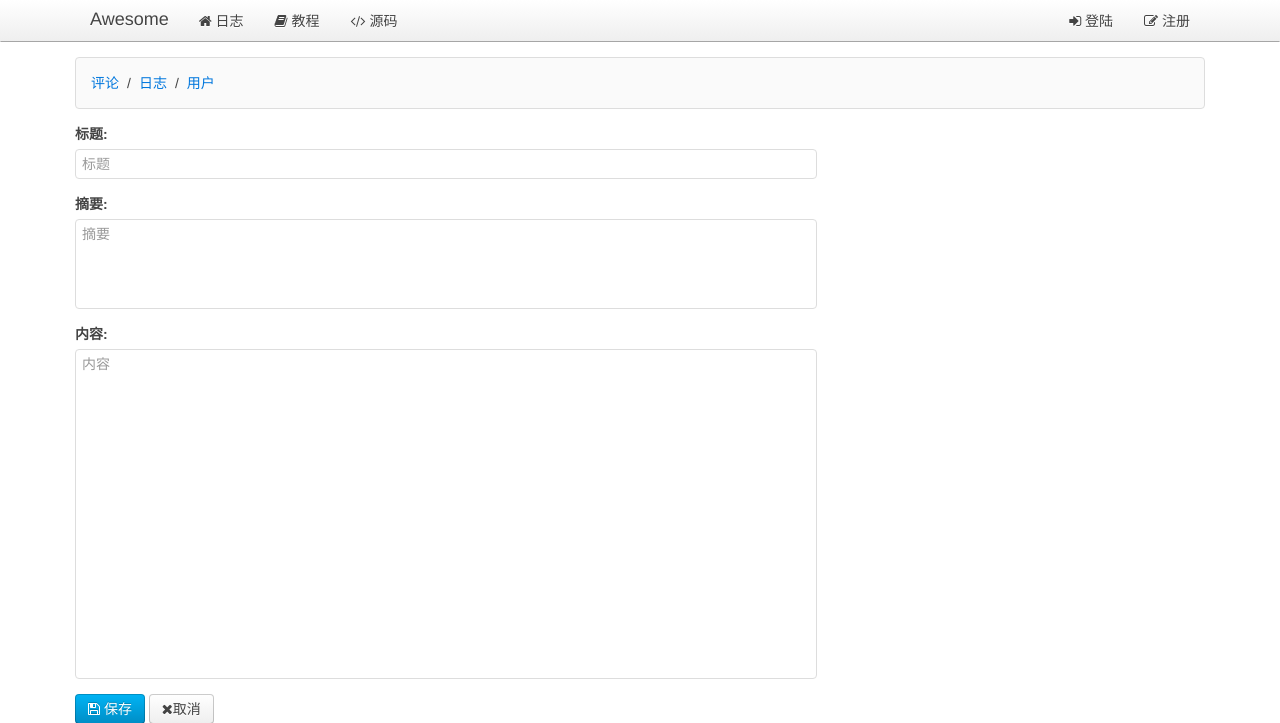
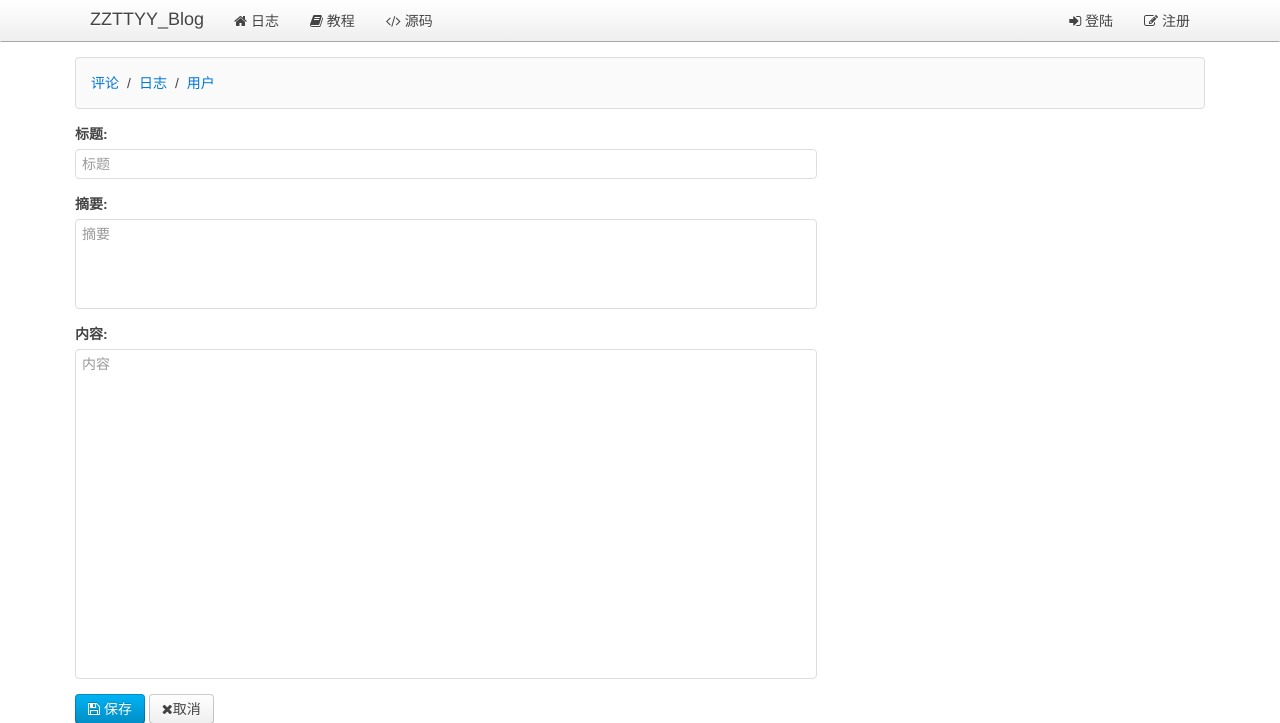
Before and after one commit to zzttyy413841467/blog, a Python web app: template www/templates/manage_blog_edit.html in a window 1280 px wide. Shown: the top 723 px of the page. Run offline with Jinja, Linux system fonts and the light colour scheme; the template is opened without the code that fills it, so the values that code supplies are empty.

Commit message:
20201230

```diff
--- a/www/templates/__base__.html
+++ b/www/templates/__base__.html
@@ -19,7 +19,7 @@
 <body>
     <nav class="uk-navbar uk-navbar-attached uk-margin-bottom">
         <div class="uk-container uk-container-center">
-            <a href="/" class="uk-navbar-brand">Awesome</a>
+            <a href="/" class="uk-navbar-brand">ZZTTYY_Blog</a>
             <ul class="uk-navbar-nav">
                 <li data-url="blogs"><a href="/"><i class="uk-icon-home"></i> 日志</a></li>
                 <li><a target="_blank" href="http://www.liaoxuefeng.com/wiki/0014316089557264a6b348958f449949df42a6d3a2e542c000"><i class="uk-icon-book"></i> 教程</a></li>
```
Also changed, not shown: 1 other file.
